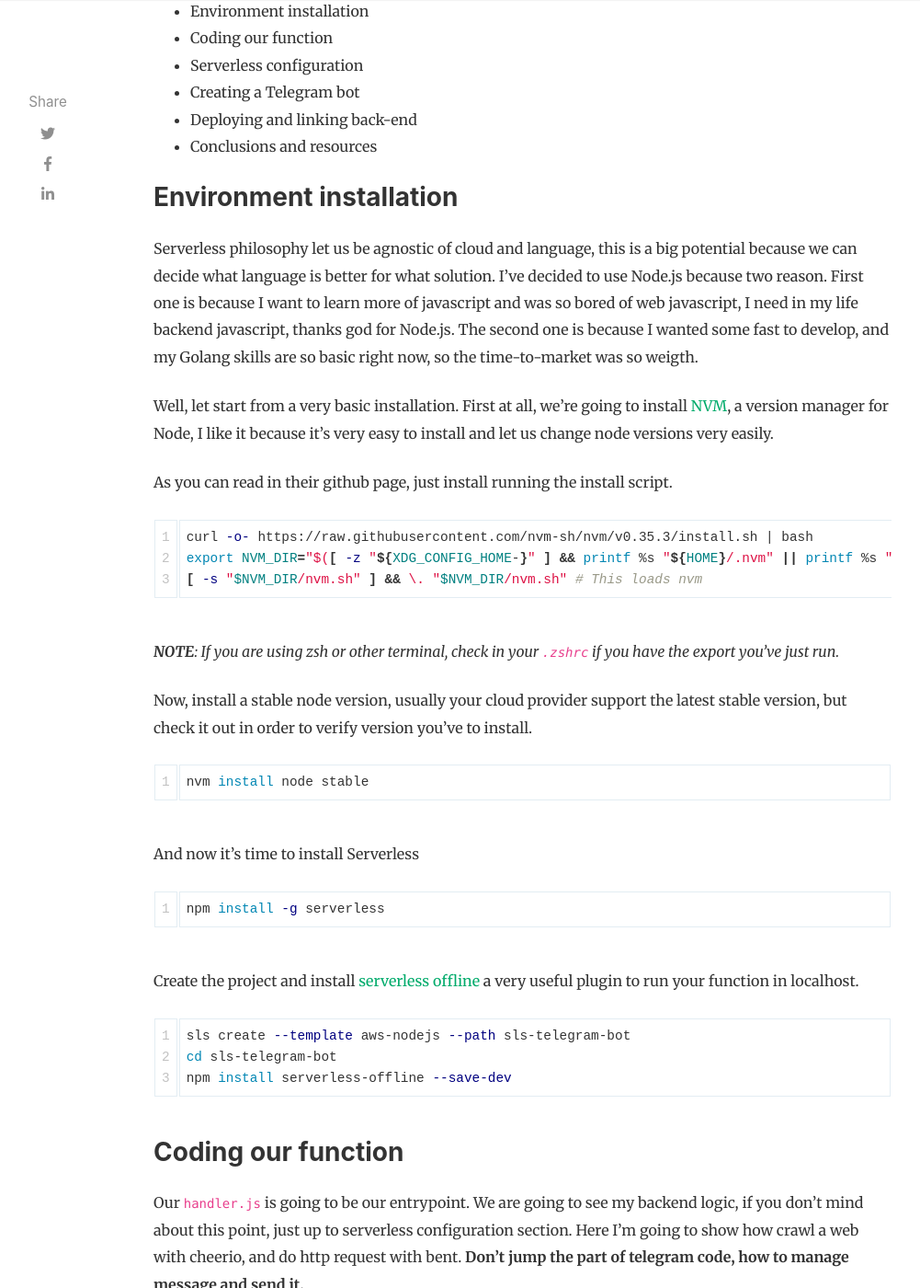
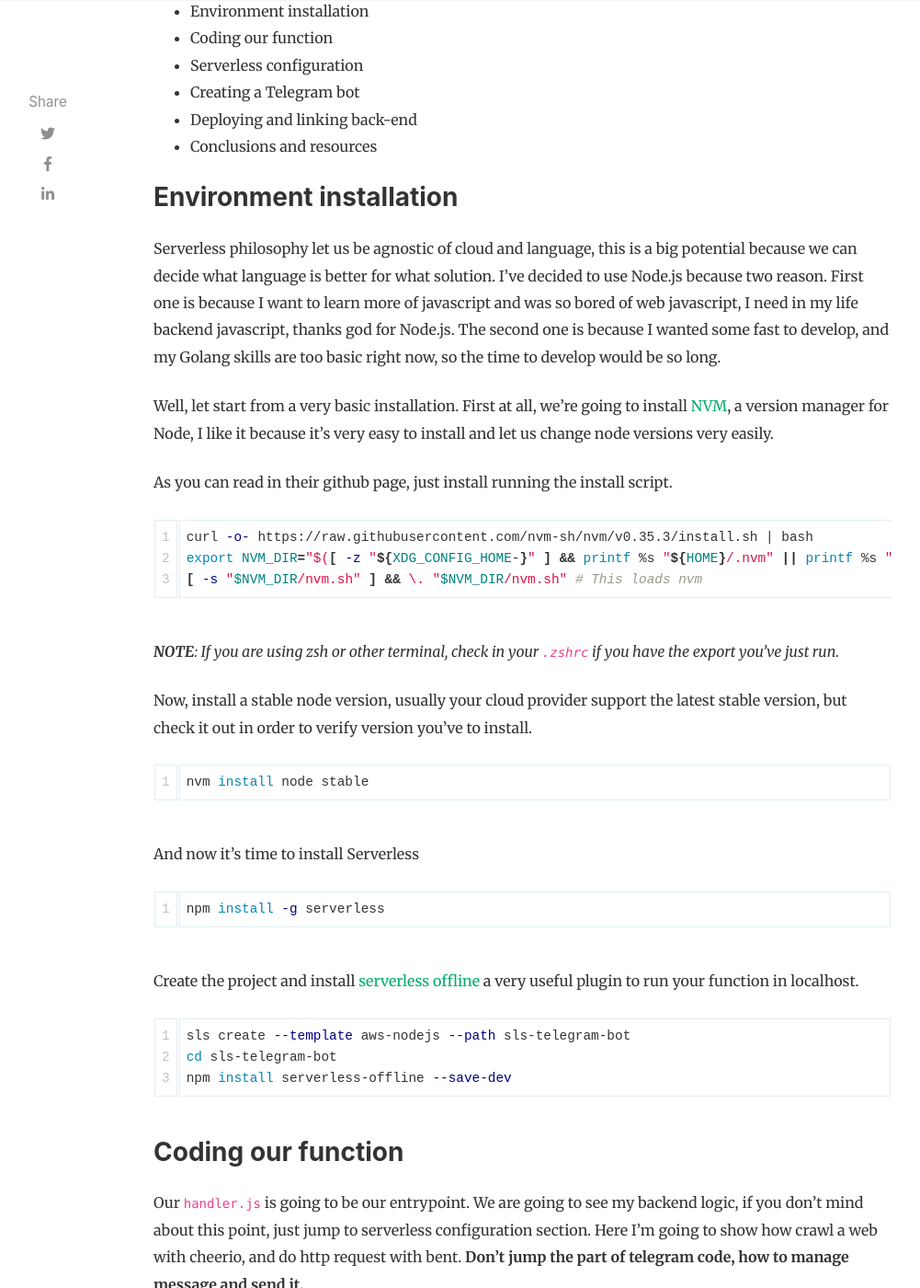
Before and after one commit to Chillaso/chillaso.github.io, a Jekyll site: the page built from _posts/2020-04-01-sls-telegram-bot.md, in a window 1280 px wide and 1400 px high, scrolled down 1075 px. Shown: the whole window at 92% size, without its empty margins (118-1119 px from the left). Built offline with Jekyll 4.4.1, drawn with Linux system fonts in a browser that asks for light colours; nearby versions of some CDN libraries; some of the changed lines change nothing that is shown; some of the changed text lies outside the part shown.

Commit message:
Language fix

````diff
--- a/_posts/2020-04-01-sls-telegram-bot.md
+++ b/_posts/2020-04-01-sls-telegram-bot.md
@@ -22,7 +22,7 @@ Hello everybody, Chillaso is back! In this difficult days we're living during CO
 * Conclusions and resources
 
 ### Environment installation
-Serverless philosophy let us be agnostic of cloud and language, this is a big potential because we can decide what language is better for what solution. I've decided to use Node.js because two reason. First one is because I want to learn more of javascript and was so bored of web javascript, I need in my life backend javascript, thanks god for Node.js. The second one is because I wanted some fast to develop, and my Golang skills are so basic right now, so the time-to-market was so weigth.
+Serverless philosophy let us be agnostic of cloud and language, this is a big potential because we can decide what language is better for what solution. I've decided to use Node.js because two reason. First one is because I want to learn more of javascript and was so bored of web javascript, I need in my life backend javascript, thanks god for Node.js. The second one is because I wanted some fast to develop, and my Golang skills are too basic right now, so the time to develop would be so long.
 
 Well, let start from a very basic installation. First at all, we're going to install [NVM](https://github.com/nvm-sh/nvm), a version manager for Node, I like it because it's very easy to install and let us change node versions very easily.
 
@@ -50,7 +50,7 @@ npm install serverless-offline --save-dev
 ```
 
 ### Coding our function
-Our `handler.js` is going to be our entrypoint. We are going to see my backend logic, if you don't mind about this point, just up to serverless configuration section. Here I'm going to show how crawl a web with cheerio, and do http request with bent. **Don't jump the part of telegram code, how to manage message and send it.**
+Our `handler.js` is going to be our entrypoint. We are going to see my backend logic, if you don't mind about this point, just jump to serverless configuration section. Here I'm going to show how crawl a web with cheerio, and do http request with bent. **Don't jump the part of telegram code, how to manage message and send it.**
 
 #### Telegram module and managing messages
 Let's see our telegram entrypoint, this is where the telegram bot event is received and processed. But not the real entrypoint, this is my telegram.js file.
@@ -118,7 +118,7 @@ module.exports.covidApp = async event =>
 	return {statusCode: 200}
 }
 ```
-Easy, uh? **It's very important return {statusCode:200} our whatever code when finished, if you don't do it properly your lambda function would never finish and youw would prepare your credit card to be fucked.**
+Easy, uh? **It's very important return {statusCode:200} our whatever code when finished, if you don't do it properly your lambda function would never finish and you would have to prepare your credit card to be fucked.**
 
 At this point we have a module, telegram.js, which handle parsing telegram event and send message callback to our telegram bot. In the other hand we have our handler.js entrypoint which runs as a controller in a MVC architecture and return success code when finished. **Simple as that, we've our backend finished**
 
@@ -164,7 +164,7 @@ provider:
   name: aws
   runtime: nodejs12.x
 ```
-> Here you defined your cloud provider and your runtime environment. Another important point is:
+> Here define your cloud provider and your runtime environment. Another important point is:
 
 ```yml
   environment:
@@ -200,7 +200,7 @@ custom:
 This step it's very simple, just open Telegram and search for *@BotFather*
 <img src="/assets/images/sls-telegram-bot/botfather.jpeg" style="width: 100%"/>
 
-Type and follow the instructions:
+Type /newbot and follow the instructions:
 <img src="/assets/images/sls-telegram-bot/netbow.png" style="width: 100%"/>
 
 Copy your telegram token and export it in your console, or export in .bashrc or .zshrc as `TELEGRAM_TOKEN`
@@ -250,7 +250,7 @@ Test your bot!
 <img src="/assets/images/sls-telegram-bot/testbot.png" style="width: 100%"/>
 
 ### Conclusions and resources
-Well, thanks for reading until final. We've learn how to deploy a serverless function to AWS and attach to Telegram Bot. There are a lot of missing details like creating telegram commands, the backend code and an AWS deployed services. Was a very basic guide of deploying function fast and easily, from this point we can improve a lot of our code or use more AWS services as DynamoDB which let us store `chat.id` and send later messages to all chat who start our bot, making "subscription bots" possible.
+Well, thanks for reading until final. We've learn how to deploy a serverless function to AWS and attach to Telegram Bot. There are a lot of missing details like creating telegram commands, the backend code and an AWS deployed services. Was a very basic guide of deploying function fast and easily, from this point we can improve a lot of our code or use more AWS services as DynamoDB which let us store `chat.id` variable to send laterly messages to all chat who start our bot, making "subscription bots" possible.
 
 You can find my Covid project [here](https://github.com/Chillaso/Covid-Telegram-Serverless) it's very very basic, and probably there are a lot of errors, but was for personal use and as a proof of concept, perhaps I'll improve it and learn more things about it or migrate it to Golang.
 
````
